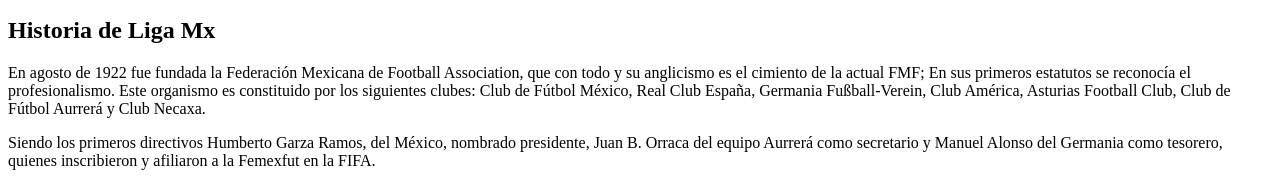
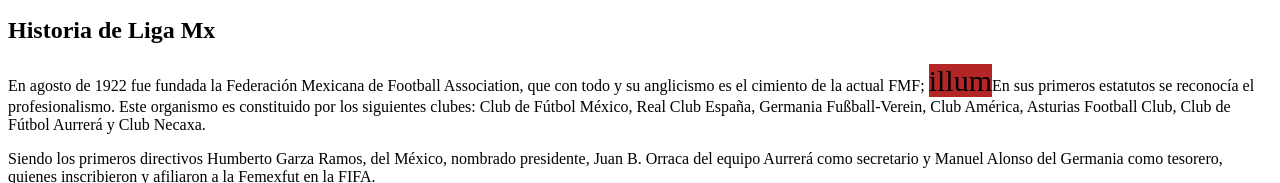
Before and after one commit to kalebguel/Actividad-2-Liga-Mx, a plain HTML site: page index.html in a window 1280 px wide. Shown: the part 263-446 px from the top of the page. Drawn offline with Linux system fonts and the light colour scheme; a script that the page names is missing.

Commit message:
Index final

```diff
--- a/index.html
+++ b/index.html
@@ -47,7 +47,7 @@
 
         <article>
             <header><h2>Historia de Liga Mx</h2>
-                <p tabindex="1" class="Historia">En agosto de 1922 fue fundada la Federación Mexicana de Football Association, que con todo y su anglicismo es el cimiento de la actual FMF; En sus primeros estatutos se reconocía el profesionalismo. Este organismo es constituido por los siguientes clubes: Club de Fútbol México, Real Club España, Germania Fußball-Verein, Club América, Asturias Football Club, Club de Fútbol Aurrerá y Club Necaxa. </p>
+                <p tabindex="1" class="Historia">En agosto de 1922 fue fundada la Federación Mexicana de Football Association, que con todo y su anglicismo es el cimiento de la actual FMF; <span style="font-size:30px;background-color: #b42525;">illum</span>En sus primeros estatutos se reconocía el profesionalismo. Este organismo es constituido por los siguientes clubes: Club de Fútbol México, Real Club España, Germania Fußball-Verein, Club América, Asturias Football Club, Club de Fútbol Aurrerá y Club Necaxa. </p>
                 <p> Siendo los primeros directivos Humberto Garza Ramos, del México, nombrado presidente, Juan B. Orraca del equipo Aurrerá como secretario y Manuel Alonso del Germania como tesorero, quienes inscribieron y afiliaron a la Femexfut en la FIFA.</p>
             </header>
 
```
